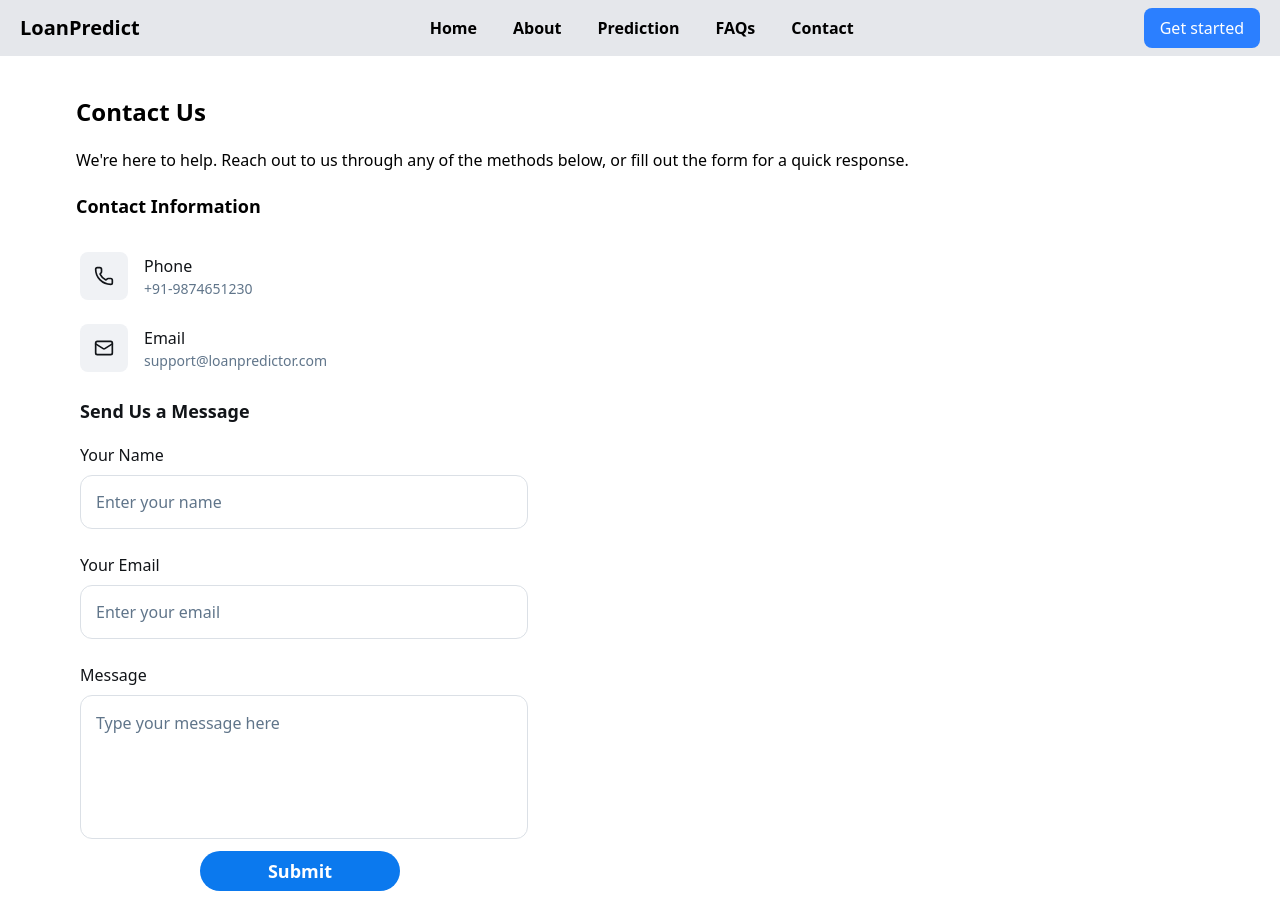
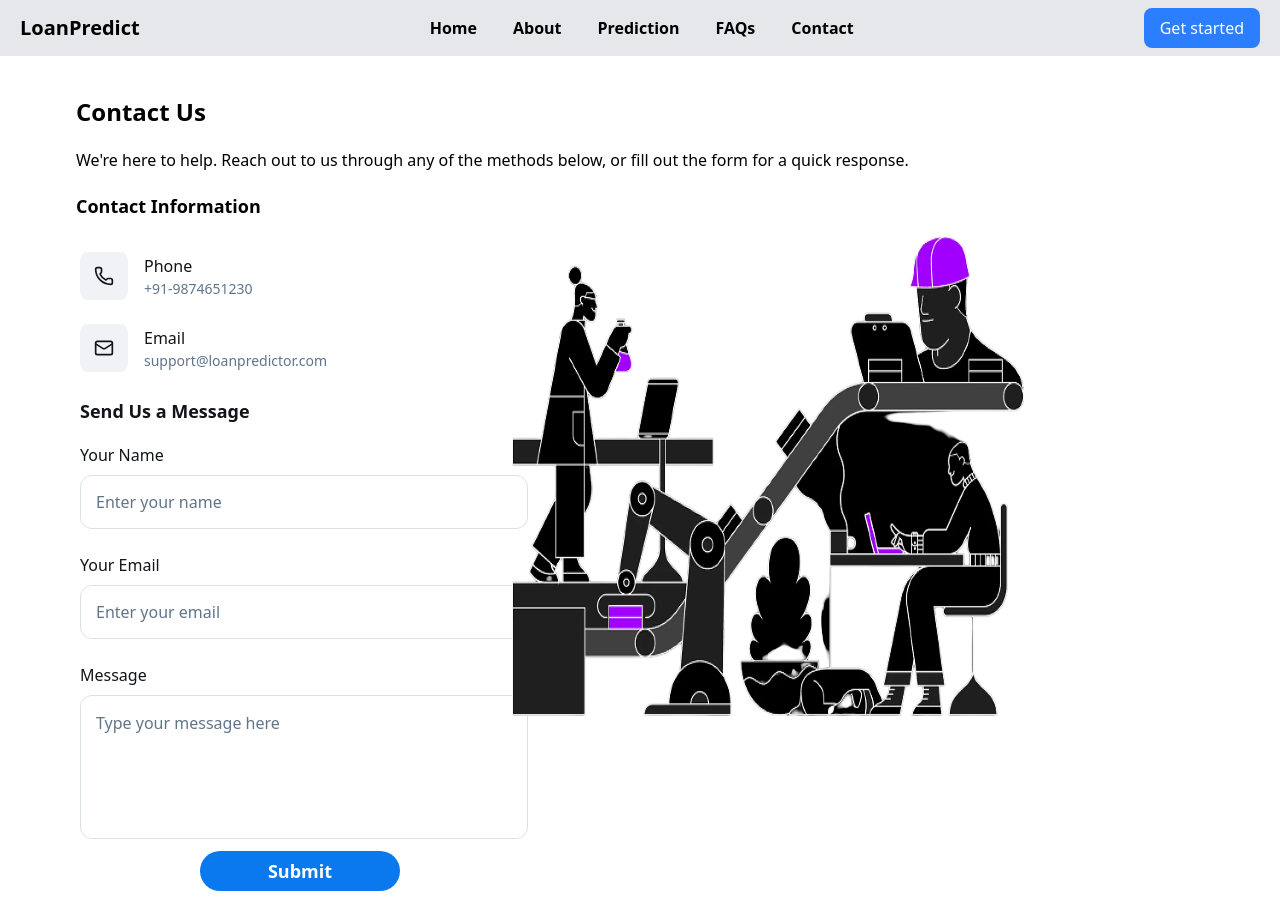
Before and after one commit to saksham-jais/Loan_Prediction_Model, a React (Vite) app in the folder loan_application_frontend/: page /contact in a window 1280 px wide. Built offline with nearby package versions, Linux system fonts and the light colour scheme.

Commit message:
updating contact us page

```diff
--- a/loan_application_frontend/components/contact.jsx
+++ b/loan_application_frontend/components/contact.jsx
@@ -21,7 +21,7 @@ const contact = () => {
   };
 
   return (
-    <div className="lg:max-w-6xl sm:max-w-[350px] md:max-w-3xl mx-auto ">
+    <div className="lg:max-w-6xl sm:max-w-[350px] md:max-w-3xl mx-auto relative ">
       <h1 className="text-2xl px-3 font-semibold py-5 mt-5">Contact Us</h1>
 
       <h2 className=" px-3 grow">We're here to help. Reach out to us through any of the methods below, or fill out the form for a quick response.</h2>
@@ -86,7 +86,7 @@ const contact = () => {
             ></textarea>
           </label>
         </div>
-        <div className="flex px-4  lg:pb-0 pb-8 ">
+        <div className="flex px-4  lg:pb-5 pb-8 ">
           <button onClick={(e) => {
             handleSubmit(e)
           }}
@@ -97,6 +97,10 @@ const contact = () => {
           </button>
         </div>
       </form>
+
+
+        <img src="/contact.png" alt="contactimage" className="w-[40vw] h-[60vh] absolute top-[20vh] left-[35vw] hidden sm:block " />
+
     </div>
   )
 }
--- a/loan_application_frontend/components/home.jsx
+++ b/loan_application_frontend/components/home.jsx
@@ -1,4 +1,5 @@
 import React from 'react'
+import { Link } from 'react-router-dom';
 
 const home = () => {
   return (
@@ -12,7 +13,9 @@ const home = () => {
       <div className='absolute flex flex-col items-center text-center z-10 px-4 '>
         <h1 className='text-2xl sm:text-4xl lg:text-5xl font-bold text-white max-w-[300px] sm:max-w-[500px] lg:max-w-[700px] leading-tight sm:leading-[1.3]'>Predict Your Loan Approval with Precision</h1>
         <h2 className='hidden sm:block text-gray-50 text-sm sm:text-base py-3 sm:py-5 max-w-[280px] sm:max-w-[500px] lg:max-w-[700px]'>Our advanced machine learning model analyzes your financial data to provide accurate loan approval predictions, helping you make informed decisions.</h2>
+
         <button className='bg-blue-500 text-white px-3 py-2 sm:px-4 sm:py-2 rounded-lg hover:bg-blue-600 transition duration-300 cursor-pointer active:scale-90 text-sm sm:text-lg relative top-4 sm:top-8'>Get a Loan Prediction</button>
+
       </div>
      </div>
 
@@ -74,6 +77,7 @@ const home = () => {
     </div>
     <div className="flex flex-1 justify-center">
       <div className="flex justify-center">
+
         <button className="flex min-w-[84px] max-w-[480px] cursor-pointer items-center justify-center overflow-hidden rounded-lg h-10 px-4  bg-[#1978e5] text-slate-50 text-base active:scale-90 duration-300 font-semibold  leading-normal grow">
           <span className=" ">Get Started Now</span>
         </button>
--- a/loan_application_frontend/src/App.jsx
+++ b/loan_application_frontend/src/App.jsx
@@ -5,6 +5,7 @@ import About from '../components/about';
 import Faq from '../components/faq';
 import  Prediction from '../components/prediction';
 import { Routes, Route, Link } from 'react-router-dom';
+
 const App = () => {
   const [isMobileMenuOpen, setIsMobileMenuOpen] = useState(false);
 
```
Also changed, not shown: loan_application_frontend/public/contact.png (added).
